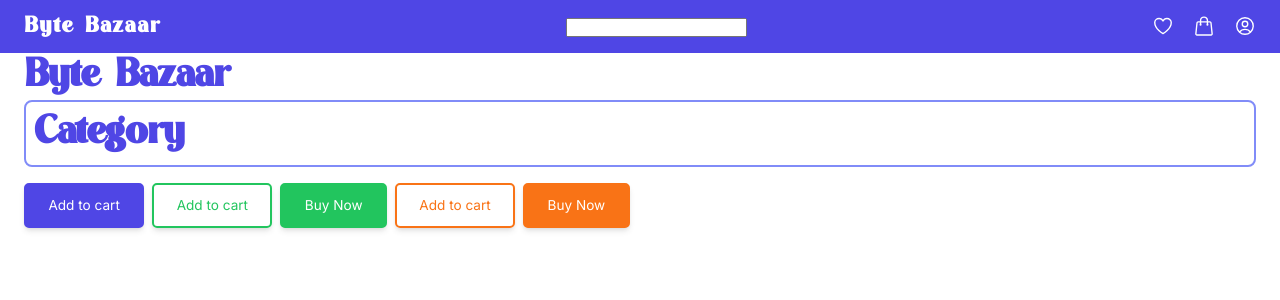
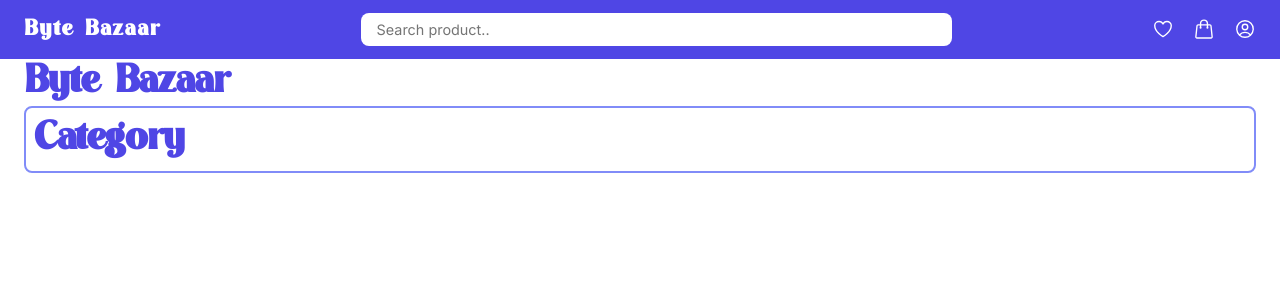
Before and after one commit to akshayraichur/byte-bazaar, a React (Vite) app: page / in a window 1280 px wide. Shown: the top 300 px of the page. Built offline with nearby package versions, Linux system fonts and the light colour scheme.

Commit message:
feat: navbar

```diff
--- a/src/Components/Button/Styles.jsx
+++ b/src/Components/Button/Styles.jsx
@@ -3,7 +3,7 @@ import { ButtonTransitionStyles } from "../../Utils/GlobalStyles";
 
 export const StyledButton = styled.button`
   padding: 0.8rem 1.4rem;
-  margin: 1rem 0.5rem 1rem 0;
+  margin: 1rem 0;
   cursor: pointer;
   color: white;
   font-size: 0.85rem;
@@ -13,6 +13,14 @@ export const StyledButton = styled.button`
   box-shadow: 0 4px 6px -1px rgb(0 0 0 / 0.1), 0 2px 4px -2px rgb(0 0 0 / 0.1);
 
   ${ButtonTransitionStyles}
+
+  /* media queries */
+  @media screen and (width <= 599px) {
+    width: 100%;
+    margin: 0.5rem 0;
+  }
+
+  /* Styling according to props */
 
   ${(props) =>
     props.variant === "filled" &&
--- a/src/Components/Navbar.jsx
+++ b/src/Components/Navbar.jsx
@@ -20,6 +20,44 @@ const StyledNavbar = styled.nav`
     flex-wrap: wrap;
     align-items: center;
     justify-content: space-between;
+  }
+
+  .search-container {
+    display: flex;
+    justify-content: center;
+    width: 60%;
+
+    @media screen and (width <= 799px) {
+      display: none;
+    }
+  }
+
+  .search-input {
+    padding: 0.5rem 1rem;
+    border-radius: ${(props) => props.theme.borderRadius.card};
+    border: none;
+    font-family: "Inter", sans-serif;
+    width: 80%;
+    font-size: 0.9rem;
+
+    &:focus {
+      outline: none;
+    }
+  }
+
+  .search-input.sm {
+    width: 100%;
+  }
+
+  .sm-search-container {
+    display: none;
+    justify-content: center;
+    width: 100%;
+    margin: 0.5rem 0;
+
+    @media screen and (width <= 799px) {
+      display: flex;
+    }
   }
 
   .icon-container {
@@ -49,8 +87,8 @@ const Navbar = () => {
         <div>
           <h1 className="nav-title">Byte Bazaar</h1>
         </div>
-        <div>
-          <input type="text" />
+        <div className="search-container">
+          <input type="text" placeholder="Search product.." className="search-input" />
         </div>
         <div className="icon-container">
           <button className="icon">
@@ -63,6 +101,10 @@ const Navbar = () => {
             <ProfileIcon />
           </button>
         </div>
+
+        <div className="sm-search-container">
+          <input type="text" placeholder="Search product.." className="search-input sm" />
+        </div>
       </Container>
     </StyledNavbar>
   );
--- a/src/screens/Home.jsx
+++ b/src/screens/Home.jsx
@@ -1,6 +1,6 @@
 import { Container } from "@mui/material";
 import styled from "styled-components";
-import Button from "../Components/Button/Button";
+// import Button from "../Components/Button/Button";
 
 const StyledHome = styled.div`
   .card {
@@ -19,23 +19,6 @@ const Home = () => {
         <div className="card">
           <h1>Category</h1>
         </div>
-
-        <Button>Add to cart</Button>
-        <Button variant="outlined" color="green">
-          Add to cart
-        </Button>
-
-        <Button variant="filled" color="green">
-          Buy Now
-        </Button>
-
-        <Button variant="outlined" color="orange">
-          Add to cart
-        </Button>
-
-        <Button variant="filled" color="orange">
-          Buy Now
-        </Button>
       </StyledHome>
     </Container>
   );
```
